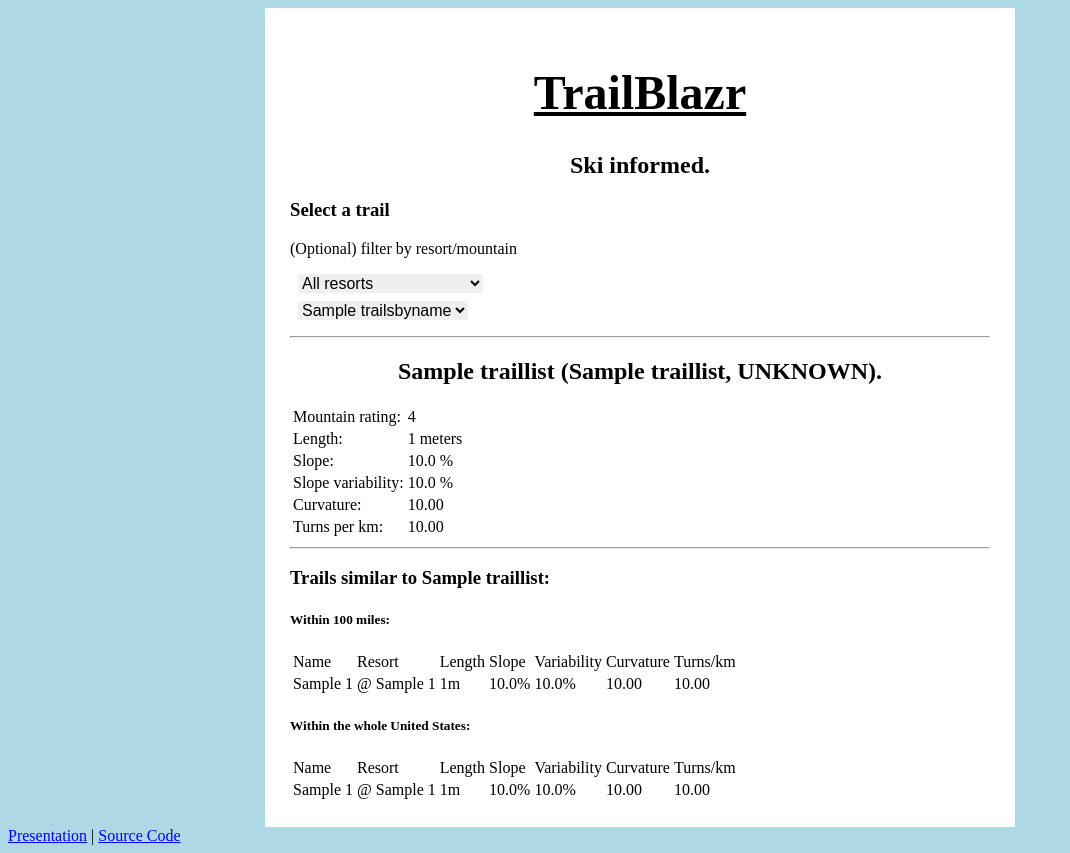
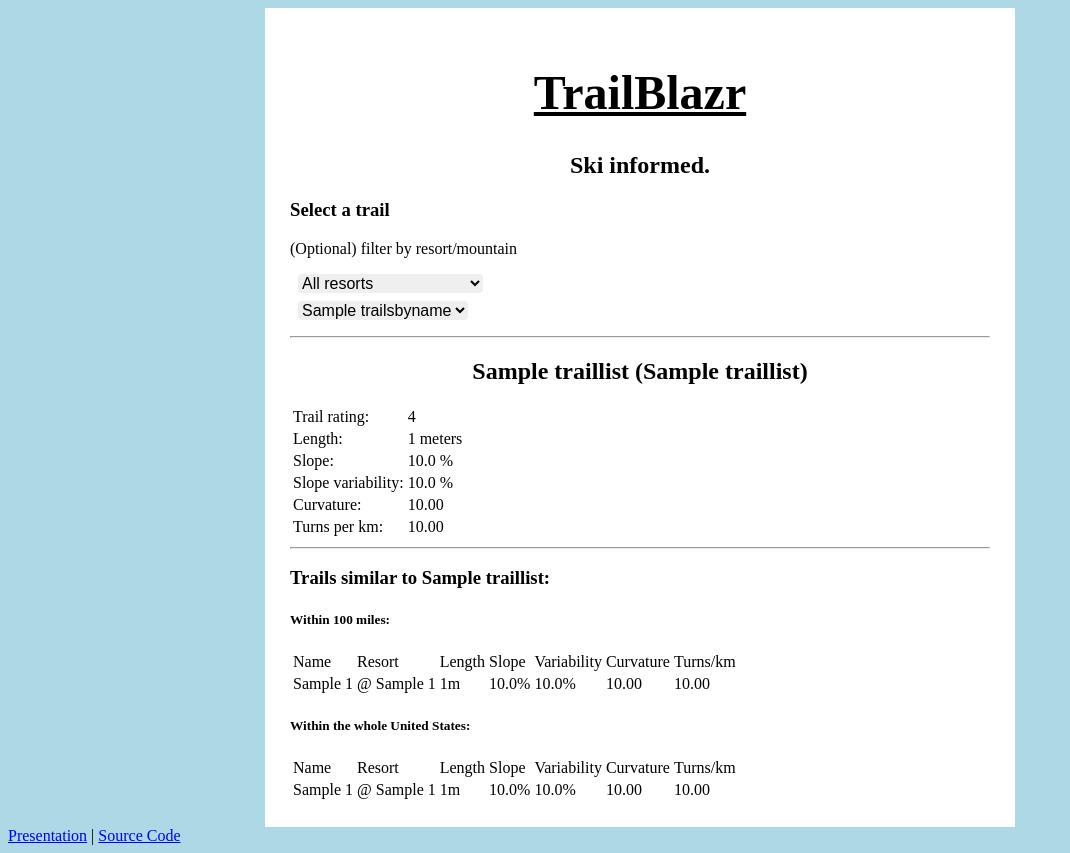
Before and after one commit to dsklein/Trailblazr, a Flask app: template app/templates/index.html in a window 1280 px wide. Shown: the whole page, without its empty margins (0-1070 px from the left). Run offline with Flask 2, Linux system fonts and the light colour scheme; the template is opened without the code that fills it: most values are stand-ins (such as "Sample title", 1, 10 or a date in 2020); parts of the project's set-up code (start-up, migrations or seed data) failed here and were passed over; some libraries are stand-ins or nearby versions.

Commit message:
Hide printout for unknown states

```diff
--- a/app/templates/index.html
+++ b/app/templates/index.html
@@ -39,11 +39,11 @@
 {% block analysis %}
 {% if selectedtrail %}
 <hr>
-<h2>{{ traillist[selectedtrail]['name'] }} ({{ traillist[selectedtrail]['resort_name'] }}, {{ traillist[selectedtrail]['state'] }}).</h2>
+<h2>{{ traillist[selectedtrail]['name'] }} ({{ traillist[selectedtrail]['resort_name'] }}{% if traillist[selectedtrail]['state'] != 'UNKNOWN' %}, {{ traillist[selectedtrail]['state'] }}{% endif %})</h2>
 <!-- <p>The ID of this trail is: {{ traillist[selectedtrail]['id'] }}.</p> -->
 <table>
   <tr>
-	<td>Mountain rating:</td>
+	<td>Trail rating:</td>
 	<td class="{{ traillist[selectedtrail]['rating'] }}">{{ traillist[selectedtrail]['rating'] }}</td>
   </tr>
   <!--
```
